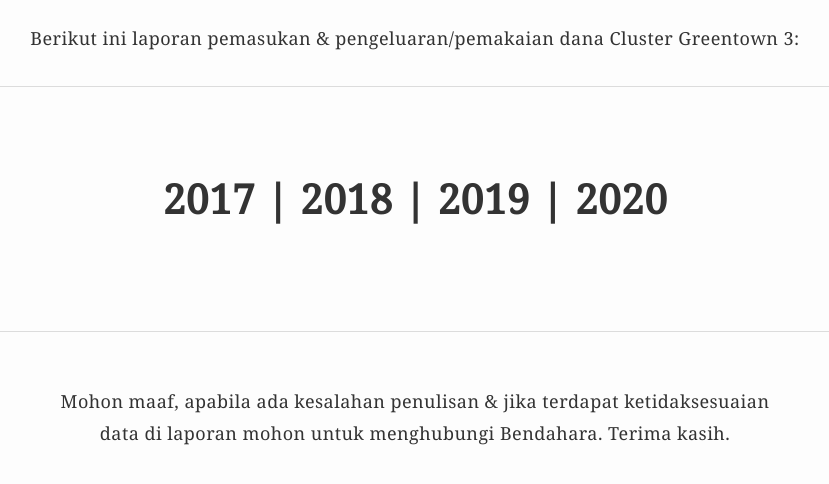
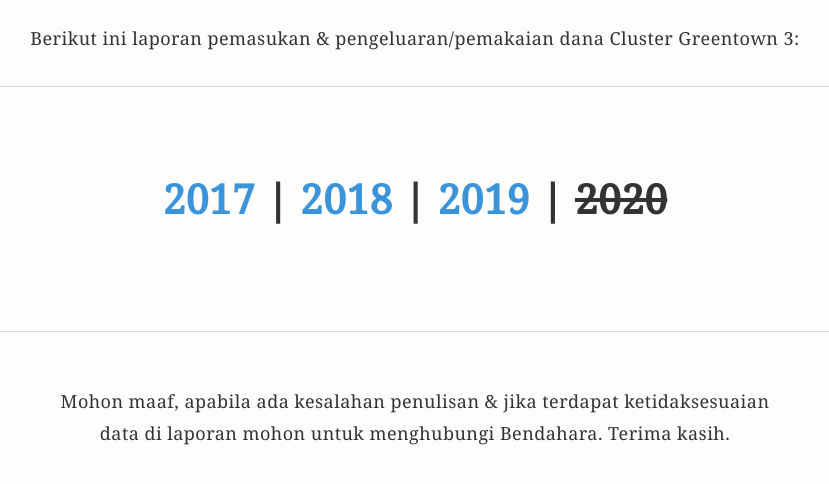
Before and after one commit to krhmwn/krhmwn.github.io, a Jekyll site: the page built from greentown.html, in a window 1280 px wide. Shown: the top 484 px of the page, without its empty margins (225-1054 px from the left). Built offline with Jekyll 4.4.1, drawn with Linux system fonts in a browser that asks for light colours.

Commit message:
Update lap keu GT V.1.3

```diff
--- a/greentown.html
+++ b/greentown.html
@@ -2,7 +2,7 @@
 layout: default
 ---
 <nav><p>Berikut ini laporan pemasukan & pengeluaran/pemakaian dana Cluster Greentown 3:</p></nav>
-<header><h1>2017 | 2018 | 2019 | 2020</h1></header>
+<header><h1><a href="ook.web.id/file/LKGT2017.pdf">2017</a> | <a href="ook.web.id/file/LKGT2018.pdf">2018</a> | <a href="ook.web.id/file/LKGT2019.pdf">2019</a> | <s>2020</s></h1></header>
 <article>
 <p>Mohon maaf, apabila ada kesalahan penulisan & jika terdapat ketidaksesuaian data di laporan mohon untuk menghubungi Bendahara. Terima kasih.</p>
 </article>
```
